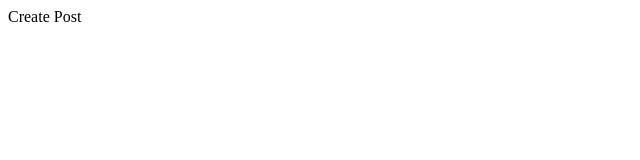
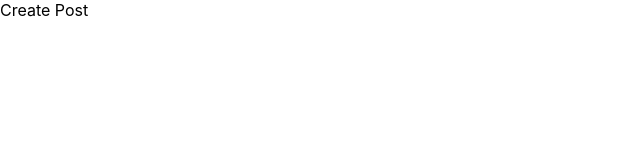
Before and after one commit to snaf-trip/test-HTDev, a React app: page /createPost in a window 1280 px wide. Shown: the top 160 px of the page, without its empty margins (0-640 px from the left). Built offline with nearby package versions, Linux system fonts and the light colour scheme.

Commit message:
Added reset styles.

```diff
--- /dev/null
+++ b/src/index.scss
@@ -0,0 +1,18 @@
+* {
+  box-sizing: border-box;
+}
+
+body {
+  height: auto;
+  margin: 0;
+  background-color: #ffffff;
+  font-family: -apple-system, BlinkMacSystemFont, "Segoe UI", "Roboto", "Oxygen",
+    "Ubuntu", "Cantarell", "Fira Sans", "Droid Sans", "Helvetica Neue",
+    sans-serif;
+  -webkit-font-smoothing: antialiased;
+  -moz-osx-font-smoothing: grayscale;
+}
+
+code {
+  font-family: source-code-pro, Menlo, Monaco, Consolas, "Courier New", monospace;
+}
--- a/src/index.tsx
+++ b/src/index.tsx
@@ -2,6 +2,7 @@
 import ReactDOM from 'react-dom/client';
 import { BrowserRouter } from 'react-router-dom';
 import App from './App';
+import "./index.scss";
 
 const root = ReactDOM.createRoot(
   document.getElementById('root') as HTMLElement
```
